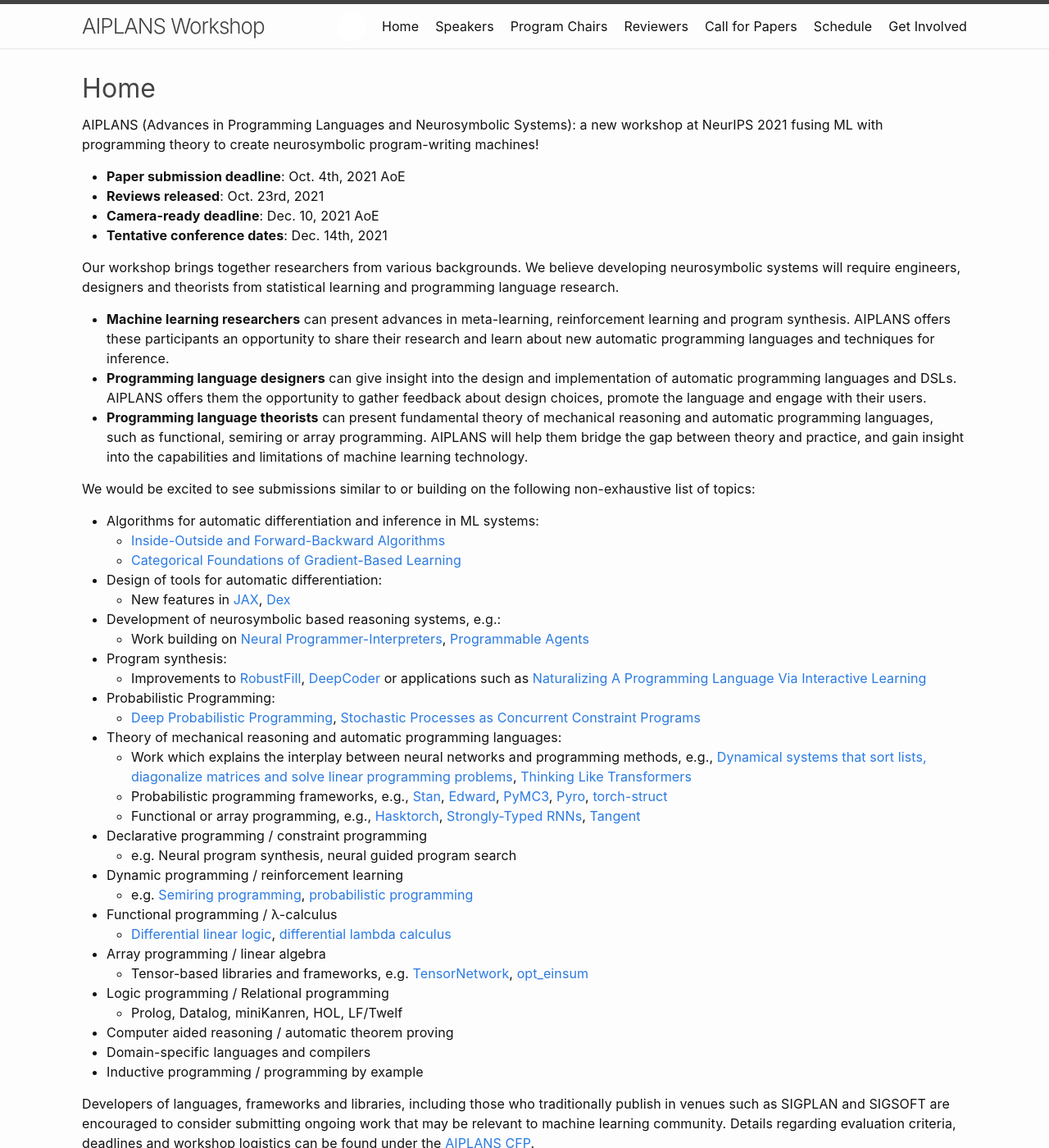
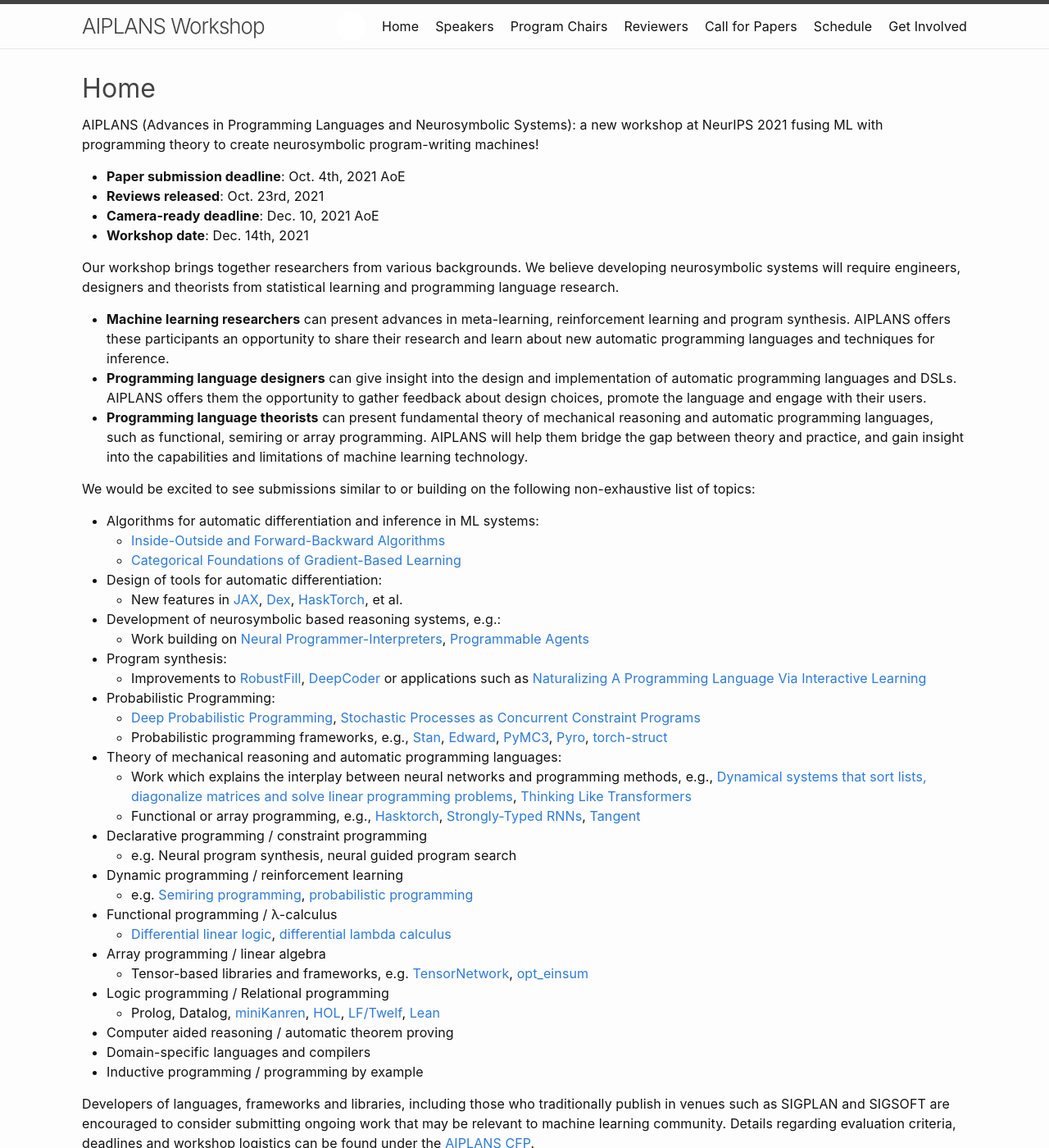
Before and after one commit to aiplans/aiplans.github.io, a Jekyll site: the page built from index.md, in a window 1280 px wide and 1400 px high. Shown: the whole window at 82% size. Built offline with Jekyll 4.4.1, drawn with Linux system fonts in a browser that asks for light colours.

Commit message:
update workshop date and add a few more links

```diff
--- a/index.md
+++ b/index.md
@@ -7,14 +7,12 @@ title: Home
 layout: home
 ---
 
-<!-- # AIPLANS: Advances in Programming Languages and Neurosymbolic Systems -->
-
 AIPLANS (Advances in Programming Languages and Neurosymbolic Systems): a new workshop at NeurIPS 2021 fusing ML with programming theory to create neurosymbolic program-writing machines!
 
 * **Paper submission deadline**: Oct. 4th, 2021 AoE
 * **Reviews released**: Oct. 23rd, 2021
 * **Camera-ready deadline**: Dec. 10, 2021 AoE
-* **Tentative conference dates**: Dec. 14th, 2021
+* **Workshop date**: Dec. 14th, 2021
 
 Our workshop brings together researchers from various backgrounds.  We believe developing neurosymbolic systems will require engineers, designers and theorists from statistical learning and programming language research.
 
@@ -36,16 +34,16 @@ We would be excited to see submissions similar to or building on the following n
   * [Inside-Outside and Forward-Backward Algorithms](https://www.cs.jhu.edu/~jason/papers/eisner.spnlp16.pdf)
   * [Categorical Foundations of Gradient-Based Learning](https://arxiv.org/abs/2103.01931)
 * Design of tools for automatic differentiation:
-  * New features in [JAX](https://github.com/google/jax), [Dex](https://github.com/google-research/dex-lang)
+  * New features in [JAX](https://github.com/google/jax), [Dex](https://github.com/google-research/dex-lang), [HaskTorch](https://github.com/hasktorch/hasktorch), et al.
 * Development of neurosymbolic based reasoning systems, e.g.:
   * Work building on [Neural Programmer-Interpreters](https://arxiv.org/abs/1511.06279), [Programmable Agents](https://arxiv.org/pdf/1706.06383.pdf)
 * Program synthesis:
   * Improvements to [RobustFill](https://arxiv.org/abs/1703.07469), [DeepCoder](https://arxiv.org/abs/1611.01989) or applications such as [Naturalizing A Programming Language Via Interactive Learning](https://arxiv.org/pdf/1704.06956.pdf)
 * Probabilistic Programming:
   * [Deep Probabilistic Programming](https://arxiv.org/abs/1701.03757), [Stochastic Processes as Concurrent Constraint Programs](http://citeseerx.ist.psu.edu/viewdoc/download?doi=10.1.1.44.7979&rep=rep1&type=pdf)
+  * Probabilistic programming frameworks, e.g., [Stan](https://github.com/stan-dev/stan), [Edward](https://github.com/blei-lab/edward), [PyMC3](https://github.com/pymc-devs/pymc3), [Pyro](https://github.com/pyro-ppl/pyro), [torch-struct](https://arxiv.org/abs/2002.00876)
 * Theory of mechanical reasoning and automatic programming languages:
   * Work which explains the interplay between neural networks and programming methods, e.g., [Dynamical systems that sort lists, diagonalize matrices and solve linear programming problems](http://hrl.harvard.edu/publications/brockett88dynamical.pdf), [Thinking Like Transformers](https://arxiv.org/abs/2106.06981)
-  * Probabilistic programming frameworks, e.g., [Stan](https://github.com/stan-dev/stan), [Edward](https://github.com/blei-lab/edward), [PyMC3](https://github.com/pymc-devs/pymc3), [Pyro](https://github.com/pyro-ppl/pyro), [torch-struct](https://arxiv.org/abs/2002.00876)
   * Functional or array programming, e.g., [Hasktorch](https://github.com/hasktorch/hasktorch), [Strongly-Typed RNNs](https://arxiv.org/abs/1602.02218), [Tangent](https://arxiv.org/abs/1809.09569)
 * Declarative programming / constraint programming
   * e.g. Neural program synthesis, neural guided program search
@@ -56,7 +54,7 @@ We would be excited to see submissions similar to or building on the following n
 * Array programming / linear algebra
   * Tensor-based libraries and frameworks, e.g. [TensorNetwork](https://github.com/google/TensorNetwork), [opt_einsum](https://github.com/dgasmith/opt_einsum)
 * Logic programming / Relational programming
-  * Prolog, Datalog, miniKanren, HOL, LF/Twelf
+  * Prolog, Datalog, [miniKanren](http://minikanren.org/), [HOL](https://hol-theorem-prover.org/), [LF/Twelf](http://twelf.org/wiki/LF), [Lean](https://leanprover.github.io/about/)
 * Computer aided reasoning / automatic theorem proving
 * Domain-specific languages and compilers
 * Inductive programming / programming by example
```
